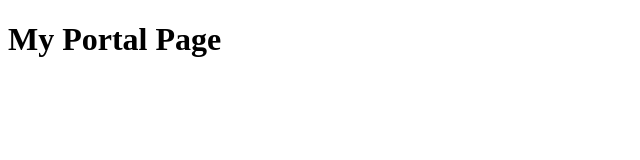
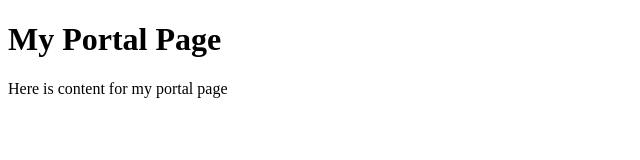
Before and after one commit to emmelinethomsen/des157a-wq25, a plain HTML site: page index.html in a window 1280 px wide. Shown: the whole page, without its empty margins (0-640 px from the left). Drawn offline with Linux system fonts and the light colour scheme.

Commit message:
added a sentence

```diff
--- a/index.html
+++ b/index.html
@@ -8,6 +8,7 @@
 <body>
     <h1>My Portal Page</h1>
 
+    <p>Here is content for my portal page</p>
 
 </body>
 </html>
```
